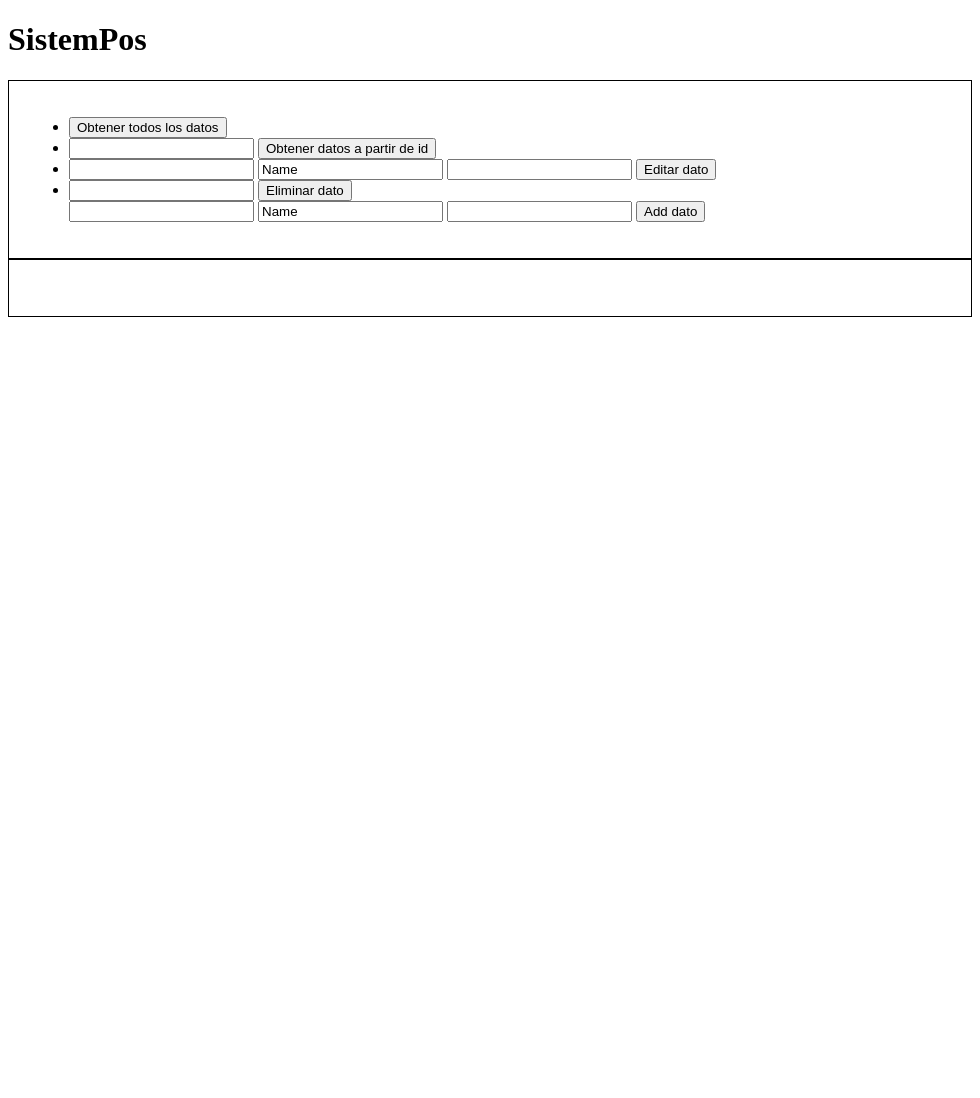
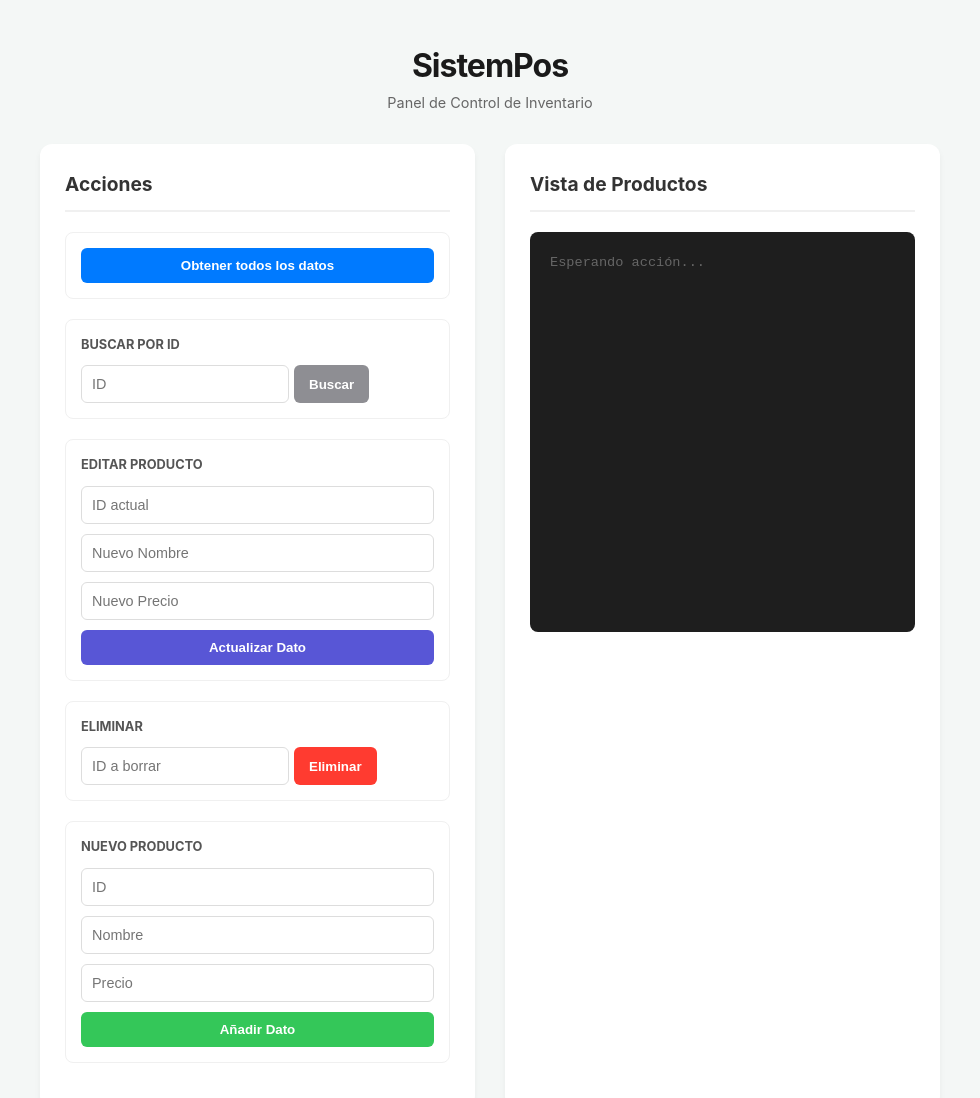
Before and after one commit to Justin-Canteri/SistemPos, an Electron app: page index.html in a window 980 px wide. Before the commit the page ends 800 px from the top, so only its background shows below. Drawn offline with Linux system fonts and the light colour scheme.

Commit message:
los de auditoria + frontend

```diff
--- a/index.html
+++ b/index.html
@@ -1,49 +1,66 @@
 <!DOCTYPE html>
-<html lang="en">
+<html lang="es">
 <head>
     <meta charset="UTF-8">
     <meta name="viewport" content="width=device-width, initial-scale=1.0">
     <link rel="stylesheet" href="style.css">
-    <title>SistemPos</title>
+    <title>SistemPos | Admin</title>
 </head>
 <body>
-    <h1 id="titulo">SistemPos</h1>
-    <div id="contenedor">
-    <section id="botones">
-        <ul>
-            <li><!--get all-->
-                <button id="getAll">Obtener todos los datos</button>
-            </li>
+    <header>
+        <h1 id="titulo">SistemPos</h1>
+        <p class="subtitle">Panel de Control de Inventario</p>
+    </header>
 
-            <li><!--get whit id-->
-                <input type="number" id="inputID">
-                <button id="getWid">Obtener datos a partir de id</button>
-            </li>
+    <main id="contenedor">
+        <section id="botones">
+            <h3>Acciones</h3>
 
-            <li><!--Update-->
-                <input type="number" id="UpdateId" value="id">
-                <input type="text" id="UpdateName" value="Name">
-                <input type="number" id="UpdatePrice" value="Price">
-                <button id="UpdateButton">Editar dato</button>
-            </li>
+            <div class="card">
+                <button id="getAll" class="btn-primary">Obtener todos los datos</button>
+            </div>
 
-            <li><!--Delete-->
-                <input type="number" id="inputFdelete">
-                <button id="deleteWid">Eliminar dato</button>
-            </li>
+            <div class="card">
+                <label>Buscar por ID</label>
+                <div class="group">
+                    <input type="number" id="inputID" placeholder="ID">
+                    <button id="getWid">Buscar</button>
+                </div>
+            </div>
 
-            <il><!--Add-->
-                <input type="number" id="AddId">
-                <input type="text" id="AddName" value="Name">
-                <input type="number" id="AddPrice">
-                <button id="AddButton">Add dato</button>
-            </li>
-        </ul>
-    </section>
-    <section id="pizarra ">
-        <p id="products-list"></p>
-    </section>
-    </div>
+            <div class="card">
+                <label>Editar Producto</label>
+                <input type="number" id="UpdateId" placeholder="ID actual">
+                <input type="text" id="UpdateName" placeholder="Nuevo Nombre">
+                <input type="number" id="UpdatePrice" placeholder="Nuevo Precio">
+                <button id="UpdateButton" class="btn-edit">Actualizar Dato</button>
+            </div>
+
+            <div class="card">
+                <label>Eliminar</label>
+                <div class="group">
+                    <input type="number" id="inputFdelete" placeholder="ID a borrar">
+                    <button id="deleteWid" class="btn-danger">Eliminar</button>
+                </div>
+            </div>
+
+            <div class="card">
+                <label>Nuevo Producto</label>
+                <input type="number" id="AddId" placeholder="ID">
+                <input type="text" id="AddName" placeholder="Nombre">
+                <input type="number" id="AddPrice" placeholder="Precio">
+                <button id="AddButton" class="btn-add">Añadir Dato</button>
+            </div>
+        </section>
+
+        <section id="pizarra">
+            <h3>Vista de Productos</h3>
+            <div id="products-list" class="output-console">
+                <span class="placeholder">Esperando acción...</span>
+            </div>
+        </section>
+    </main>
+
+    <script src="render.js"></script>
 </body>
-<script src="render.js"></script>
 </html>
--- a/style.css
+++ b/style.css
@@ -1,10 +1,123 @@
-.contenedor {
-  display: flex;
-  gap: 20px;
+/* Configuración General */
+* {
+    box-sizing: border-box;
+    margin: 0;
+    padding: 0;
+}
+
+body {
+    font-family: -apple-system, BlinkMacSystemFont, "Segoe UI", Roboto, Helvetica, Arial, sans-serif;
+    background-color: #f4f7f6; /* Gris muy clarito */
+    color: #333;
+    padding: 40px;
+    line-height: 1.6;
+}
+
+header {
+    margin-bottom: 30px;
+    text-align: center;
+}
+
+#titulo {
+    font-weight: 700;
+    letter-spacing: -1px;
+    color: #1a1a1a;
+}
+
+.subtitle {
+    color: #666;
+    font-size: 0.9rem;
+}
+
+/* Contenedor Principal */
+#contenedor {
+    display: flex;
+    gap: 30px;
+    max-width: 1200px;
+    margin: 0 auto;
 }
 
 section {
-  flex: 1;
-  padding: 20px;
-  border: 1px solid #000;
+    background: white;
+    padding: 25px;
+    border-radius: 12px;
+    box-shadow: 0 4px 6px rgba(0,0,0,0.05); /* Sombra suave */
+    flex: 1;
 }
+
+h3 {
+    margin-bottom: 20px;
+    font-size: 1.2rem;
+    border-bottom: 2px solid #f0f0f0;
+    padding-bottom: 10px;
+}
+
+/* Tarjetas de Inputs */
+.card {
+    display: flex;
+    flex-direction: column;
+    gap: 10px;
+    margin-bottom: 20px;
+    padding: 15px;
+    border: 1px solid #f0f0f0;
+    border-radius: 8px;
+}
+
+label {
+    font-size: 0.8rem;
+    font-weight: bold;
+    color: #555;
+    text-transform: uppercase;
+}
+
+.group {
+    display: flex;
+    gap: 5px;
+}
+
+/* Estilo de Inputs */
+input {
+    padding: 10px;
+    border: 1px solid #ddd;
+    border-radius: 6px;
+    font-size: 0.9rem;
+    outline: none;
+    transition: border 0.3s;
+}
+
+input:focus {
+    border-color: #007aff;
+}
+
+/* Botones */
+button {
+    padding: 10px 15px;
+    border: none;
+    border-radius: 6px;
+    cursor: pointer;
+    font-weight: 600;
+    transition: opacity 0.2s, transform 0.1s;
+}
+
+button:active { transform: scale(0.98); }
+button:hover { opacity: 0.9; }
+
+#getAll { background: #007aff; color: white; width: 100%; }
+.btn-edit { background: #5856d6; color: white; }
+.btn-danger { background: #ff3b30; color: white; }
+.btn-add { background: #34c759; color: white; }
+#getWid { background: #8e8e93; color: white; }
+
+/* Pizarra / Output */
+.output-console {
+    background: #1e1e1e; /* Estilo terminal */
+    color: #00ff00;
+    padding: 20px;
+    border-radius: 8px;
+    min-height: 400px;
+    font-family: 'Courier New', Courier, monospace;
+    font-size: 0.85rem;
+    overflow-y: auto;
+}
+
+.placeholder { color: #666; }
```
Also changed, not shown: logger.js (+23 -4 lines), main.js (+36 -5 lines).
